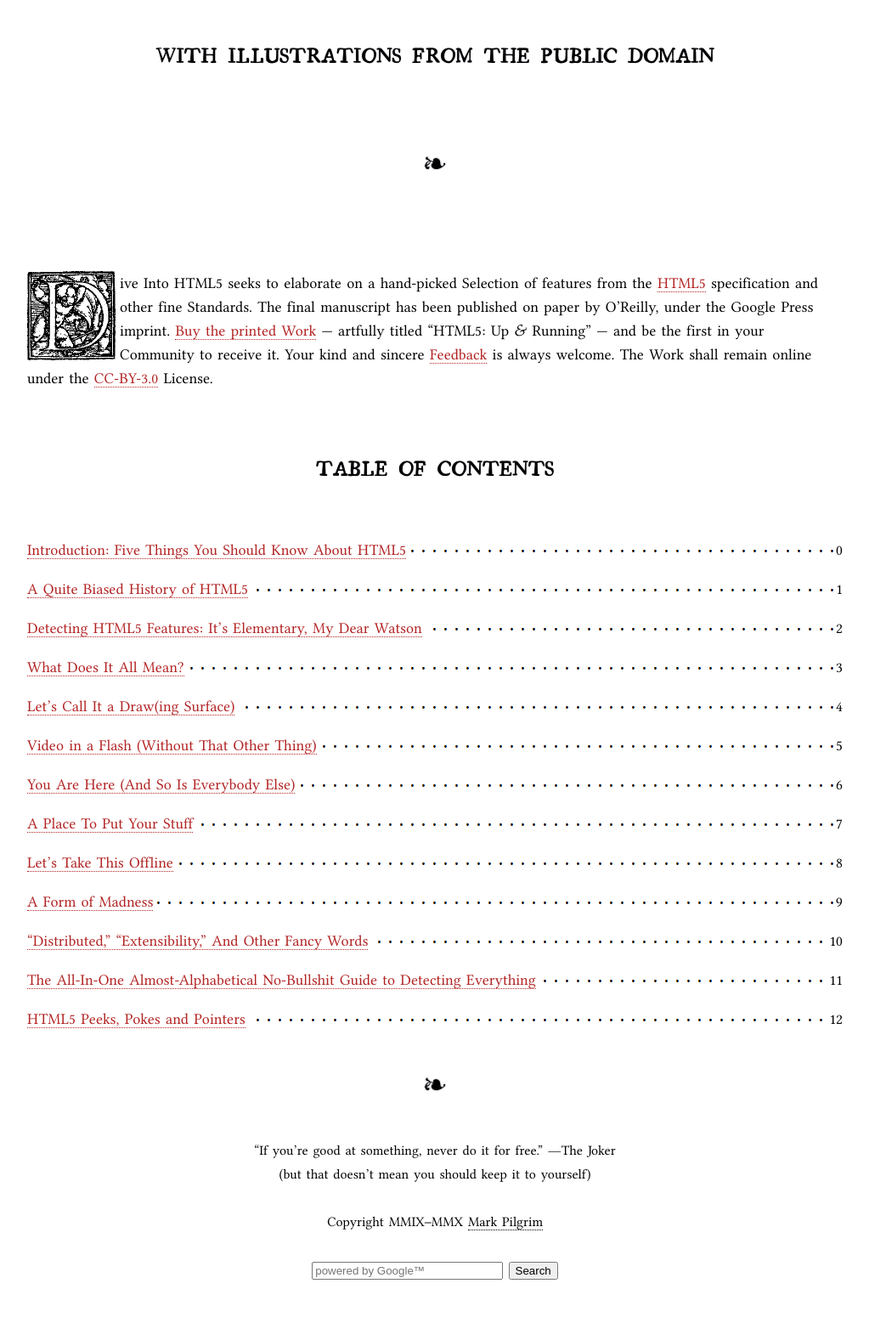
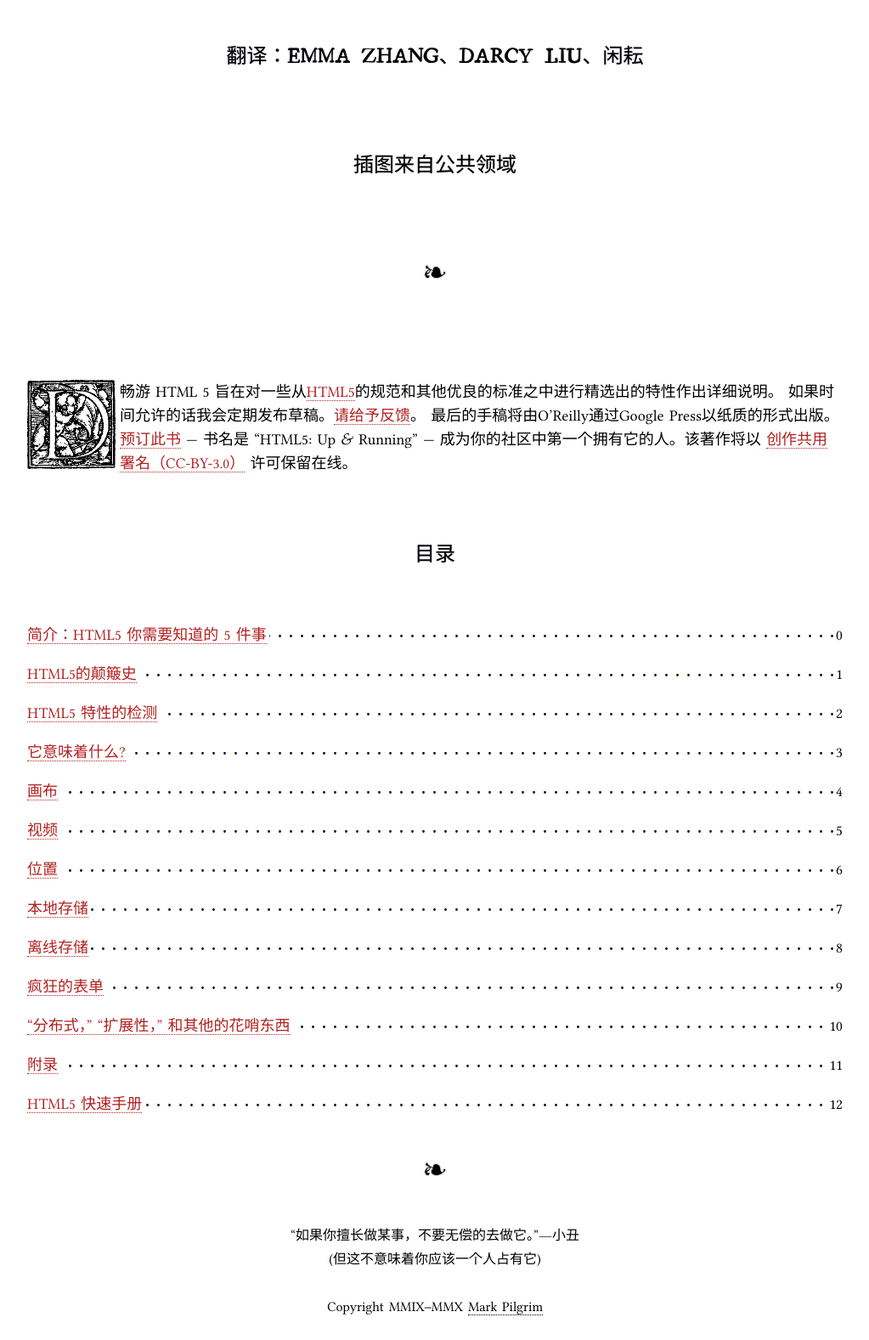
Before and after one commit to diveintohtml5-zh-cn/diveintohtml5.zh-cn, a plain HTML site: page index.html in a window 1280 px wide. Shown: the part 511-2088 px from the top of the page at 85% size, without its empty margins (128-1151 px from the left). Before the commit the page ends 2055 px from the top, so only its background shows below. Drawn offline with Linux system fonts and the light colour scheme.

Commit message:
translate homepage, and something.

```diff
--- a/index.html
+++ b/index.html
@@ -1,6 +1,6 @@
 <!DOCTYPE html>
 <meta charset=utf-8>
-<title>Dive Into HTML5</title>
+<title>畅游 HTML 5 (Dive Into HTML 5 中文版)</title>
 <link rel="shortcut icon" href=favicon.ico>
 <link rel=alternate type=application/atom+xml href=http://hg.diveintohtml5.org/hgweb.cgi/atom-log>
 <link rel=stylesheet href=screen.css>
@@ -15,46 +15,50 @@ li{clear:both;width:100%;margin:0 0 1em 0;padding:0;overflow:hidden}
 .title{float:left;padding-right:3px}
 .number{margin:0;float:right;padding-left:3px}
 .f{margin-top:6.224em}
+h1,h2{
+	font-size:150%;
+}
 </style>
 <link rel=stylesheet media='only screen and (max-device-width: 480px)' href=mobile.css>
 <link rel=prefetch href=introduction.html>
 <hgroup>
-<h1>Dive Into HTML5</h1>
-<h2>by<br>Mark Pilgrim</h2>
-<h3>with illustrations from the Public Domain</h3>
+<h1>畅游 HTML 5 (Dive Into HTML 5 中文版)</h1>
+<h2>作者<br>Mark Pilgrim</h2>
+<h3>翻译：Emma Zhang、Darcy Liu、闲耘</h3>
+<h3>插图来自公共领域</h3>
 </hgroup>
 
 <p class=a>&#x2767;
 
-<p class=f><img src=i/aoc-d.png alt=D width=104 height=105>ive Into <abbr>HTML5</abbr> seeks to elaborate on a hand-picked Selection of features from the <a href=http://www.whatwg.org/html5>HTML5</a> specification and other fine Standards. The final manuscript has been published on paper by O&#8217;Reilly, under the Google Press imprint. <a href="http://www.amazon.com/HTML5-Up-Running-Mark-Pilgrim/dp/0596806027?ie=UTF8&amp;tag=diveintomark-20&amp;creativeASIN=0596806027">Buy the printed Work</a> &mdash; artfully titled &#8220;HTML5: Up <i class=baa>&amp;</i> Running&#8221; &mdash; and be the first in your Community to receive it. Your kind and sincere <a href=about.html>Feedback</a> is always welcome. The Work shall remain online under the <a rel=license href=http://creativecommons.org/licenses/by/3.0/>CC-BY-3.0</a> License.
+<p class=f><img src=i/aoc-d.png alt=D width=104 height=105>畅游 <abbr>HTML</abbr> 5 旨在对一些从<a href=http://www.whatwg.org/html5>HTML5</a>的规范和其他优良的标准之中进行精选出的特性作出详细说明。 如果时间允许的话我会定期发布草稿。<a href=about.html>请给予反馈</a>。 最后的手稿将由O&#8217;Reilly通过Google Press以纸质的形式出版。 <a href="http://www.amazon.com/HTML5-Up-Running-Mark-Pilgrim/dp/0596806027?ie=UTF8&amp;tag=diveintomark-20&amp;creativeASIN=0596806027">预订此书</a> &mdash; 书名是 &#8220;HTML5: Up <i class=baa>&amp;</i> Running&#8221; &mdash; 成为你的社区中第一个拥有它的人。该著作将以 <a rel=license href=http://creativecommons.org/licenses/by/3.0/>创作共用署名（CC-BY-3.0）</a> 许可保留在线。
 
-<h3>Table of Contents</h3>
+<h3>目录</h3>
 
 <!-- toc -->
 <ol>
-<li><a href=introduction.html>Introduction: Five Things You Should Know About <abbr>HTML5</abbr></a>
-<li><a href=past.html>A Quite Biased History of <abbr>HTML5</abbr></a>
-<li><a href=detect.html>Detecting <abbr>HTML5</abbr> Features: It&#8217;s Elementary, My Dear Watson</a>
-<li><a href=semantics.html>What Does It All Mean?</a>
-<li><a href=canvas.html>Let&#8217;s Call It a Draw(ing Surface)</a>
-<li><a href=video.html>Video in a Flash (Without That Other Thing)</a>
-<li><a href=geolocation.html>You Are Here (And So Is Everybody Else)</a>
-<li><a href=storage.html>A Place To Put Your Stuff</a>
-<li><a href=offline.html>Let&#8217;s Take This Offline</a>
-<li><a href=forms.html>A Form of Madness</a>
-<li><a href=extensibility.html>&#8220;Distributed,&#8221; &#8220;Extensibility,&#8221; And Other Fancy Words</a>
-<li><a href=everything.html>The All-In-One Almost-Alphabetical No-Bullshit Guide to Detecting Everything</a>
-<li><a href=peeks-pokes-and-pointers.html><abbr>HTML5</abbr> Peeks, Pokes and Pointers</a>
+    <li><a href=introduction.html>简介：<abbr>HTML5</abbr> 你需要知道的 5 件事</a>
+<li><a href=past.html><abbr>HTML5</abbr>的颠簸史</a>
+<li><a href=detect.html><abbr>HTML5</abbr> 特性的检测</a>
+<li><a href=semantics.html>它意味着什么?</a>
+<li><a href=canvas.html>画布</a>
+<li><a href=video.html>视频</a>
+<li><a href=geolocation.html>位置</a>
+<li><a href=storage.html>本地存储</a>
+<li><a href=offline.html>离线存储</a>
+<li><a href=forms.html>疯狂的表单</a>
+<li><a href=extensibility.html>&#8220;分布式，&#8221; &#8220;扩展性，&#8221; 和其他的花哨东西</a>
+<li><a href=everything.html>附录</a>
+<li><a href=peeks-pokes-and-pointers.html><abbr>HTML5</abbr> 快速手册</a>
 </ol>
 <!-- /toc -->
 
 <p class=a>&#x2767;
 
-<p class=c>&#8220;If you&#8217;re good at something, never do it for free.&#8221; <span class=u>&mdash;</span><cite>The Joker</cite><br>(but that doesn&#8217;t mean you should keep it to yourself)
+<p class=c>&#8220;如果你擅长做某事，不要无偿的去做它。&#8221;<span class=u>&mdash;</span><cite>小丑</cite><br>(但这不意味着你应该一个人占有它)
 
 <p class=c>Copyright MMIX&ndash;MMX <a href=about.html>Mark Pilgrim</a>
 
-<form action=http://www.google.com/cse><div><input type=hidden name=cx value=014021643941856155761:6jgee_nxreo><input type=hidden name=ie value=UTF-8><input type=search name=q size=25 placeholder="powered by Google&trade;">&nbsp;<input type=submit name=sa value=Search></div></form>
+<form action=http://www.google.com/cse><div><input type=hidden name=cx value=014021643941856155761:6jgee_nxreo><input type=hidden name=ie value=UTF-8><input type=search name=q size=25 placeholder="powered by Google&trade;">&nbsp;<input type=submit name=sa value=搜索></div></form>
 <script src=j/jquery.js></script>
 <script src=j/dih5.js></script>
 <script>
```
Also changed, not shown: past.html (+15 -15 lines).
